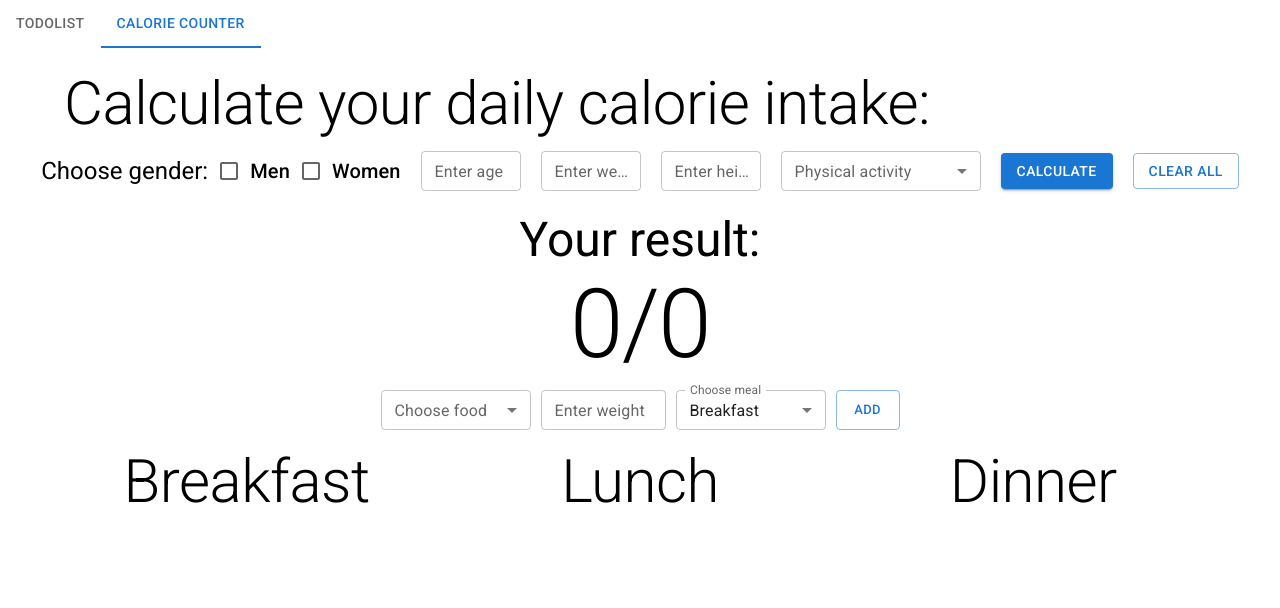
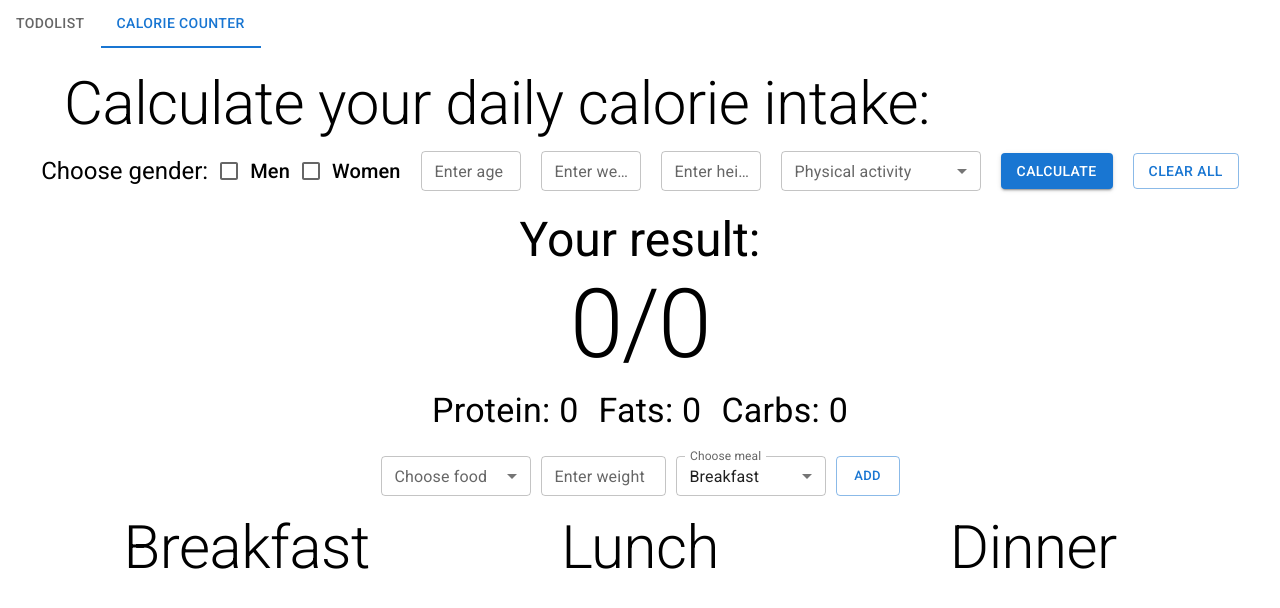
Before and after one commit to kittensgit/my-todo, a React (Create React App) app: page /calorie in a window 1280 px wide. Shown: the top 608 px of the page. Built offline with nearby package versions, Linux system fonts and the light colour scheme.

Commit message:
React-Chartjs-2(Pie Chart of PFC)

```diff
--- a/package.json
+++ b/package.json
@@ -12,8 +12,10 @@
     "@testing-library/jest-dom": "^5.16.5",
     "@testing-library/react": "^13.4.0",
     "@testing-library/user-event": "^13.5.0",
+    "chart.js": "^4.4.0",
     "react": "^18.2.0",
     "react-beautiful-dnd": "^13.1.1",
+    "react-chartjs-2": "^5.2.0",
     "react-dom": "^18.2.0",
     "react-router-dom": "^6.16.0",
     "react-scripts": "5.0.1",
--- a/src/components/meal/Meal.jsx
+++ b/src/components/meal/Meal.jsx
@@ -10,6 +10,9 @@ const Meal = ({
     changeEatenCalorie,
     calorieFood,
     calcMacronutrient,
+    changeEatenProtein,
+    changeEatenCarbs,
+    changeEatenFats,
 }) => {
     useEffect(() => {
         const localMeal = JSON.parse(localStorage.getItem(`meals`));
@@ -30,6 +33,9 @@ const Meal = ({
         if (deletedMeal) {
             // Вызываем changeEatenCalorie с отрицательным значением калорий удаленной еды
             changeEatenCalorie(-deletedMeal.calculatedCalories);
+            changeEatenProtein(-deletedMeal.calculatedProtein);
+            changeEatenFats(-deletedMeal.calculatedFats);
+            changeEatenCarbs(-deletedMeal.calculatedCarbs);
 
             // Удаляем еду из selectedFoodList и обновляем localStorage
             const updatedMeal = selectedFoodList.filter(
@@ -53,9 +59,21 @@ const Meal = ({
         // Рассчитываем разницу в калориях между новым и старым значением
         const calorieDifference =
             updatedMeal.calculatedCalories - oldMeal.calculatedCalories;
+        // Рассчитываем разницу в белках между новым и старым значением
+        const proteinDifference =
+            updatedMeal.calculatedProtein - oldMeal.calculatedProtein;
+        // Рассчитываем разницу в жирах между новым и старым значением
+        const fatsDifference =
+            updatedMeal.calculatedFats - oldMeal.calculatedFats;
+        // Рассчитываем разницу в углеводах между новым и старым значением
+        const carbsDifference =
+            updatedMeal.calculatedCarbs - oldMeal.calculatedCarbs;
 
         // Вызываем changeEatenCalorie с разницей в калориях
         changeEatenCalorie(calorieDifference);
+        changeEatenProtein(proteinDifference);
+        changeEatenFats(fatsDifference);
+        changeEatenCarbs(carbsDifference);
 
         setSelectedFoodList?.(updatedSelectedFoodList);
         localStorage.setItem(`meals`, JSON.stringify(updatedSelectedFoodList));
--- a/src/components/meal/Meals.jsx
+++ b/src/components/meal/Meals.jsx
@@ -5,7 +5,12 @@ import MealForm from './MealForm';
 import { v4 as uuidv4 } from 'uuid';
 
 // Компонент Meals отображает форму приемов пищи и список выбранных блюд
-const Meals = ({ changeEatenCalorie }) => {
+const Meals = ({
+    changeEatenCalorie,
+    changeEatenProtein,
+    changeEatenFats,
+    changeEatenCarbs,
+}) => {
     const [selectedMeal, setSelectedMeal] = useState('Breakfast'); // Выбранный прием пищи
     const [selectedFood, setSelectedFood] = useState(''); // Выбранное блюдо
     const [value, setValue] = useState(''); // Введенный вес
@@ -103,6 +108,9 @@ const Meals = ({ changeEatenCalorie }) => {
                 // Вызываем функцию для добавления еды в прием пищи
                 addFoodToMeal(mealObj);
                 changeEatenCalorie(mealObj.calculatedCalories);
+                changeEatenProtein(mealObj.calculatedProtein);
+                changeEatenFats(mealObj.calculatedFats);
+                changeEatenCarbs(mealObj.calculatedCarbs);
             }
         }
     };
@@ -113,6 +121,7 @@ const Meals = ({ changeEatenCalorie }) => {
                 display: 'flex',
                 flexDirection: 'column',
                 justifyContent: 'space-between',
+                marginBottom: '140px',
             }}
         >
             <MealForm
@@ -143,6 +152,9 @@ const Meals = ({ changeEatenCalorie }) => {
                         selectedMealName={selectedMealName}
                         setSelectedFoodList={setSelectedFoodList}
                         changeEatenCalorie={changeEatenCalorie}
+                        changeEatenProtein={changeEatenProtein}
+                        changeEatenCarbs={changeEatenCarbs}
+                        changeEatenFats={changeEatenFats}
                         calorieFood={calorieFood}
                         calcMacronutrient={calcMacronutrient}
                     />
--- a/src/components/meal/NormaCalorie.jsx
+++ b/src/components/meal/NormaCalorie.jsx
@@ -8,7 +8,12 @@ import {
 } from '@mui/material';
 import React, { useEffect, useState } from 'react';
 
-const NormaCalorie = ({ eatenCalorie }) => {
+const NormaCalorie = ({
+    eatenCalorie,
+    eatenProtein,
+    eatenFats,
+    eatenCarbs,
+}) => {
     const [normaCalorie, setNormaCalorie] = useState(0);
     const [isMenChecked, setIsMenChecked] = useState(false);
     const [isWomenChecked, setIsWomenChecked] = useState(false);
@@ -255,6 +260,17 @@ const NormaCalorie = ({ eatenCalorie }) => {
             >
                 {eatenCalorie}/{normaCalorie}
             </Typography>
+            <Box display={'flex'} justifyContent={'center'} gap={'20px'}>
+                <Typography variant="h4" mb={3}>
+                    Protein: {eatenProtein}
+                </Typography>
+                <Typography variant="h4" mb={3}>
+                    Fats: {eatenFats}
+                </Typography>
+                <Typography variant="h4" mb={3}>
+                    Carbs: {eatenCarbs}
+                </Typography>
+            </Box>
         </Box>
     );
 };
--- a/src/components/pages/CaloriePage.jsx
+++ b/src/components/pages/CaloriePage.jsx
@@ -1,22 +1,50 @@
 import React, { useEffect, useState } from 'react';
 import Meals from '../meal/Meals';
 import NormaCalorie from '../meal/NormaCalorie';
+import { Chart as ChartJS, ArcElement, Tooltip, Legend } from 'chart.js';
+import { Pie } from 'react-chartjs-2';
+import { Box } from '@mui/material';
+
+ChartJS.register(ArcElement, Tooltip, Legend);
 
 const CaloriePage = () => {
     const [eatenCalorie, setEatenCalorie] = useState(0);
+    const [eatenProtein, setEatenProtein] = useState(0);
+    const [eatenFats, setEatenFats] = useState(0);
+    const [eatenCarbs, setEatenCarbs] = useState(0);
 
     useEffect(() => {
-        loadEatenCalorieFromLocalStorage();
+        loadEatenCalorieAndMacroFromLocalStorage();
     }, []);
 
     const saveEatenCalorieToLocalStorage = (eatenCalorie) => {
         localStorage.setItem('eatenCalorie', eatenCalorie.toString());
     };
+    const saveEatenProteinToLocalStorage = (eatenProtein) => {
+        localStorage.setItem('eatenProtein', eatenProtein.toString());
+    };
+    const saveEatenFatsToLocalStorage = (eatenFats) => {
+        localStorage.setItem('eatenFats', eatenFats.toString());
+    };
+    const saveEatenCarbsToLocalStorage = (eatenCarbs) => {
+        localStorage.setItem('eatenCarbs', eatenCarbs.toString());
+    };
 
-    const loadEatenCalorieFromLocalStorage = () => {
+    const loadEatenCalorieAndMacroFromLocalStorage = () => {
         const storedEatenCalorie = localStorage.getItem('eatenCalorie');
-        if (storedEatenCalorie) {
+        const storedEatenProtein = localStorage.getItem('eatenProtein');
+        const storedEatenFats = localStorage.getItem('eatenFats');
+        const storedEatenCarbs = localStorage.getItem('eatenCarbs');
+        if (
+            storedEatenCalorie &&
+            storedEatenProtein &&
+            storedEatenFats &&
+            storedEatenCarbs
+        ) {
             setEatenCalorie(Number(storedEatenCalorie));
+            setEatenProtein(Number(storedEatenProtein));
+            setEatenFats(Number(storedEatenFats));
+            setEatenCarbs(Number(storedEatenCarbs));
         }
     };
 
@@ -26,10 +54,65 @@ const CaloriePage = () => {
         saveEatenCalorieToLocalStorage(sumEatenCalorie);
     };
 
+    const changeEatenProtein = (proteinCount) => {
+        const sumEatenProtein = eatenProtein + proteinCount;
+        setEatenProtein(sumEatenProtein);
+        saveEatenProteinToLocalStorage(sumEatenProtein);
+    };
+    const changeEatenFats = (fatsCount) => {
+        const sumEatenFats = eatenFats + fatsCount;
+        setEatenFats(sumEatenFats);
+        saveEatenFatsToLocalStorage(sumEatenFats);
+    };
+    const changeEatenCarbs = (carbsCount) => {
+        const sumEatenCarbs = eatenCarbs + carbsCount;
+        setEatenCarbs(sumEatenCarbs);
+        saveEatenCarbsToLocalStorage(sumEatenCarbs);
+    };
+
+    const data = {
+        labels: ['Protein', 'Fats', 'Carbs'],
+        datasets: [
+            {
+                label: 'Count',
+                data: [eatenProtein, eatenFats, eatenCarbs],
+                backgroundColor: [
+                    'rgba(255, 99, 132, 0.2)',
+                    'rgba(54, 162, 235, 0.2)',
+                    'rgba(255, 206, 86, 0.2)',
+                ],
+                borderColor: [
+                    'rgba(255, 99, 132, 1)',
+                    'rgba(54, 162, 235, 1)',
+                    'rgba(255, 206, 86, 1)',
+                ],
+                borderWidth: 1,
+            },
+        ],
+    };
+
     return (
         <div>
-            <NormaCalorie eatenCalorie={eatenCalorie} />
-            <Meals changeEatenCalorie={changeEatenCalorie} />
+            <NormaCalorie
+                eatenCalorie={eatenCalorie}
+                eatenProtein={eatenProtein}
+                eatenFats={eatenFats}
+                eatenCarbs={eatenCarbs}
+            />
+            {eatenProtein && eatenFats && eatenCarbs ? (
+                <Box width={'400px'} margin={'0 auto'} mb={3}>
+                    <Pie data={data} />
+                </Box>
+            ) : (
+                <></>
+            )}
+
+            <Meals
+                changeEatenCalorie={changeEatenCalorie}
+                changeEatenProtein={changeEatenProtein}
+                changeEatenFats={changeEatenFats}
+                changeEatenCarbs={changeEatenCarbs}
+            />
         </div>
     );
 };
```
Also changed, not shown: 1 other file (tests, documents, lock files or other folders).
